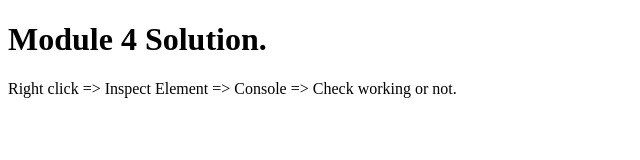
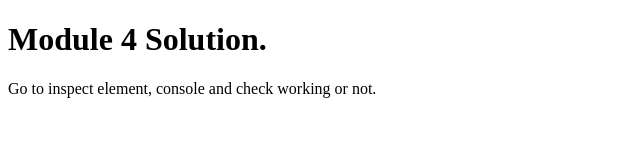
Before and after one commit to susmitha-kancharla/week4, a plain HTML site: page index.html in a window 1280 px wide. Shown: the whole page, without its empty margins (0-640 px from the left). Drawn offline with Linux system fonts and the light colour scheme.

Commit message:
Update index.html

```diff
--- a/index.html
+++ b/index.html
@@ -11,7 +11,7 @@
 
 <body>
     <h1>Module 4 Solution.</h1>
-    <p>Right click => Inspect Element => Console => Check working or not.</p>
+    <p>Go to inspect element, console and check working or not.</p>
 </body>
 
 </html>
```
